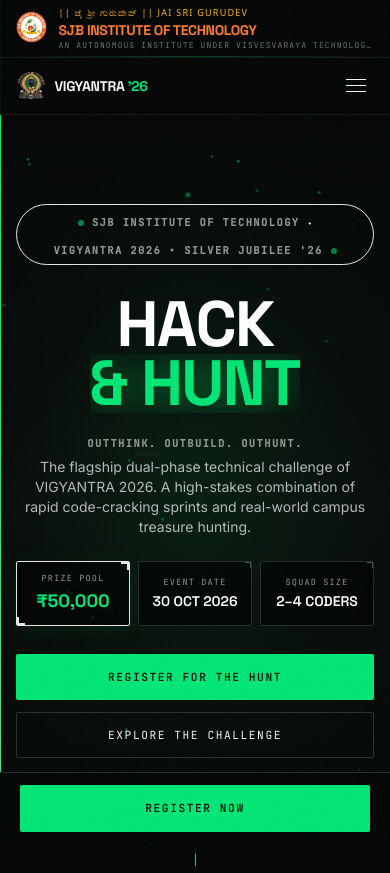
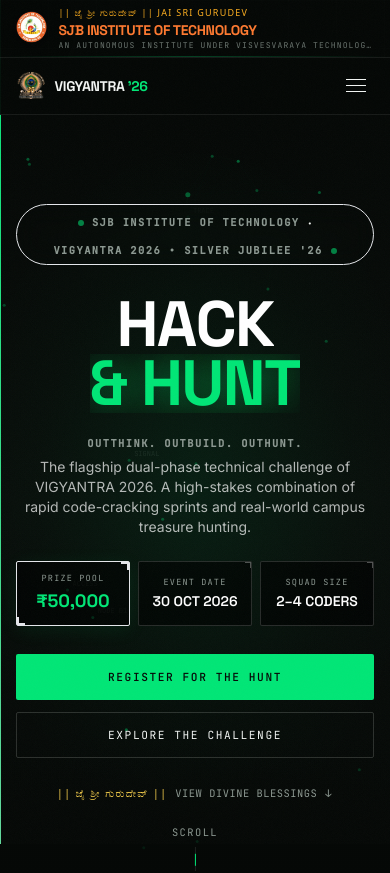
Before and after one commit to Sk-0903/hackandhunt, a React (Vite) app: page / in a window 390 px wide. Shown: the top 873 px of the page. Built offline with nearby package versions, Linux system fonts and the light colour scheme.

Commit message:
fix: remove email and instagram links from contact and footer, remove redundant sticky mobile register button

```diff
--- a/src/App.tsx
+++ b/src/App.tsx
@@ -128,7 +128,7 @@
           <Navbar scrolled={headerScrolled} />
         </div>
 
-        <main id="main" tabIndex={-1} className="pb-20 md:pb-0">
+        <main id="main" tabIndex={-1}>
           <Hero />
           <SwamijiSection />
           <About />
--- a/src/components/Contact.tsx
+++ b/src/components/Contact.tsx
@@ -88,34 +88,6 @@
             </motion.div>
           ))}
         </div>
-
-        {/* Contact links */}
-        <motion.div
-          initial={{ opacity: 0 }}
-          animate={inView ? { opacity: 1 } : {}}
-          transition={{ delay: 0.55 }}
-          className="flex flex-wrap gap-6 mt-6 pt-6"
-          style={{ borderTop: '1px solid var(--line)' }}
-        >
-          <a
-            href={`mailto:${EVENT_CONFIG.socialLinks.email}`}
-            className="label-mono hover:text-text transition-colors"
-            style={{ color: 'var(--text-muted)' }}
-            data-hover="true"
-          >
-            ↗ {EVENT_CONFIG.socialLinks.email}
-          </a>
-          <a
-            href={EVENT_CONFIG.socialLinks.instagram}
-            target="_blank"
-            rel="noopener noreferrer"
-            className="label-mono hover:text-text transition-colors"
-            style={{ color: 'var(--text-muted)' }}
-            data-hover="true"
-          >
-            ↗ INSTAGRAM
-          </a>
-        </motion.div>
       </div>
     </section>
   );
--- a/src/components/Footer.tsx
+++ b/src/components/Footer.tsx
@@ -26,7 +26,7 @@
       </div>
 
       <div className="container-site relative z-10">
-        <div className="grid grid-cols-1 md:grid-cols-[1fr_auto_auto] gap-12 items-start">
+        <div className="grid grid-cols-1 md:grid-cols-[1fr_auto] gap-12 items-start">
 
           {/* Brand block */}
           <div>
@@ -79,35 +79,6 @@
               ))}
             </ul>
           </nav>
-
-          {/* Connect */}
-          <div>
-            <p className="label-mono mb-4 opacity-40">CONNECT</p>
-            <ul className="space-y-3 list-none">
-              <li>
-                <a
-                  href={EVENT_CONFIG.socialLinks.instagram}
-                  target="_blank"
-                  rel="noopener noreferrer"
-                  className="label-mono hover:text-text transition-colors"
-                  style={{ color: 'var(--text-muted)' }}
-                  data-hover="true"
-                >
-                  INSTAGRAM
-                </a>
-              </li>
-              <li>
-                <a
-                  href={`mailto:${EVENT_CONFIG.socialLinks.email}`}
-                  className="label-mono hover:text-text transition-colors"
-                  style={{ color: 'var(--text-muted)' }}
-                  data-hover="true"
-                >
-                  EMAIL
-                </a>
-              </li>
-            </ul>
-          </div>
         </div>
 
         {/* Bottom bar */}
--- a/src/components/Navbar.tsx
+++ b/src/components/Navbar.tsx
@@ -211,11 +211,6 @@
           </motion.div>
         )}
       </AnimatePresence>
-
-      {/* Mobile sticky bottom register bar */}
-      <div className="mobile-register-bar">
-        <RegisterButton label="REGISTER NOW" className="flex-1 justify-center" />
-      </div>
     </>
   );
 }
--- a/src/index.css
+++ b/src/index.css
@@ -192,26 +192,6 @@
 }
 .btn-outline:hover { border-color: var(--primary); color: var(--primary); }
 
-/* ── Mobile sticky register bar ─────────────────── */
-.mobile-register-bar {
-  display: none;
-}
-@media (max-width: 767px) {
-  .mobile-register-bar {
-    display: flex;
-    position: fixed;
-    bottom: 0;
-    left: 0;
-    right: 0;
-    z-index: 45;
-    padding: 12px 20px;
-    padding-bottom: calc(12px + env(safe-area-inset-bottom));
-    background: rgba(5,8,6,0.96);
-    border-top: 1px solid var(--line-strong);
-    backdrop-filter: blur(12px);
-  }
-}
-
 /* ── Tabular nums for countdown ──────────────────── */
 .tabular { font-variant-numeric: tabular-nums; }
 
```
